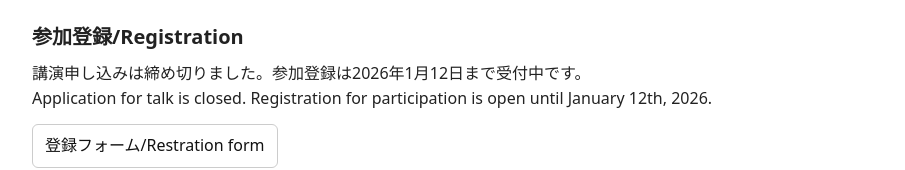
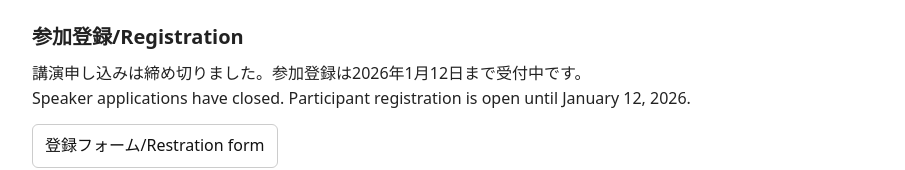
Before and after one commit to sotaros/workshopWPQF2026, a plain HTML site: page index.html in a window 1280 px wide. Shown: the part 995-1165 px from the top of the page, without its empty margins (178-1083 px from the left). Drawn offline with Linux system fonts and the light colour scheme.

Commit message:
Update registration text

```diff
--- a/index.html
+++ b/index.html
@@ -113,7 +113,7 @@
     <!-- 参加登録 -->
     <section id="registration">
       <h2>参加登録/Registration</h2>
-      <p>講演申し込みは締め切りました。参加登録は2026年1月12日まで受付中です。</br>Application for talk is closed. Registration for participation is open until January 12th, 2026.</p>
+      <p>講演申し込みは締め切りました。参加登録は2026年1月12日まで受付中です。</br>Speaker applications have closed. Participant registration is open until January 12, 2026.</p>
       <p><a class="btn" href="https://docs.google.com/forms/d/e/1FAIpQLScKzR4HGR7Jk_q3kQOuwWB5Uy9gmchkAcEsJXpcAKeeMqxrXw/viewform?usp=dialog" target="_blank" rel="noopener">登録フォーム/Restration form</a></p>
     </section>
 
```
